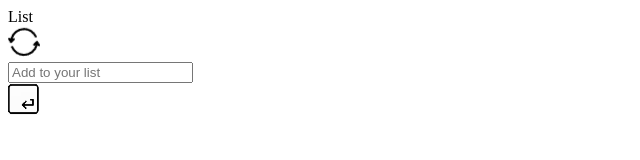
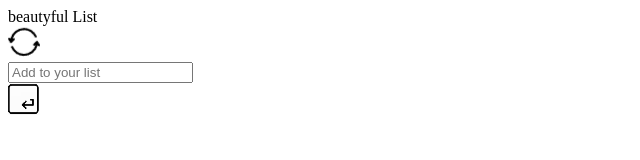
Before and after one commit to EmiLoKiJu/Does-my-coding-partner-follow-JS-best-practices, a plain HTML site: page src/index.html in a window 1280 px wide. Shown: the full height of the page, 0-640 px from the left. Drawn offline with Linux system fonts and the light colour scheme.

Commit message:
Add a change to create the branch

```diff
--- a/src/index.html
+++ b/src/index.html
@@ -8,7 +8,7 @@
 <body class="dflex">
     <div class="listcontainer dflex flexcol">
         <div class="dflex spacebetween">
-            <div>List</div>
+            <div>beautyful List</div>
             <div class="dflex"><img class="icon clearcompleted" src="./img/refreshicon.png" alt="refresh"></div>
         </div>
         <div class="dflex spacebetween">
```
